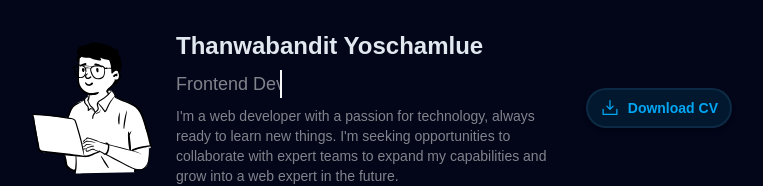
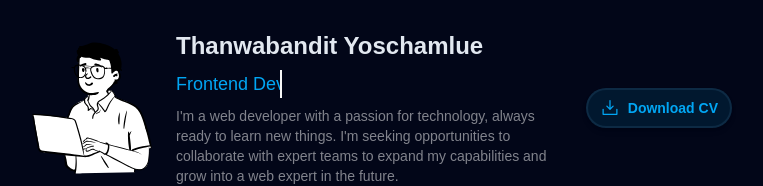
Before and after one commit to AmBanditDev/banditdev_portfolio, a Next.js app: page / in a window 1280 px wide. Shown: the part 132-318 px from the top of the page, without its empty margins (258-1021 px from the left). Built offline with nearby package versions, Linux system fonts and the light colour scheme; a web font is replaced by a local one.

Commit message:
change: typing font color

```diff
--- a/app/components/Hero.tsx
+++ b/app/components/Hero.tsx
@@ -57,7 +57,7 @@ export default function Hero() {
 
                 <div className='flex justify-center md:justify-start'>
                   <div className="max-w-max">
-                    <h2 className="animate-typing overflow-hidden whitespace-nowrap w-max border-r-2 border-r-gray-900 dark:border-r-white pr-5 text-base md:text-lg text-muted-paragraph text-center font-medium">
+                    <h2 className="animate-typing overflow-hidden whitespace-nowrap w-max border-r-2 border-r-gray-900 dark:border-r-white pl-5 lg:pl-0 pr-5 text-base md:text-lg text-sky-500 text-center font-medium">
                       {PROFILE.department.join(' | ')}
                     </h2>
                   </div>
```
